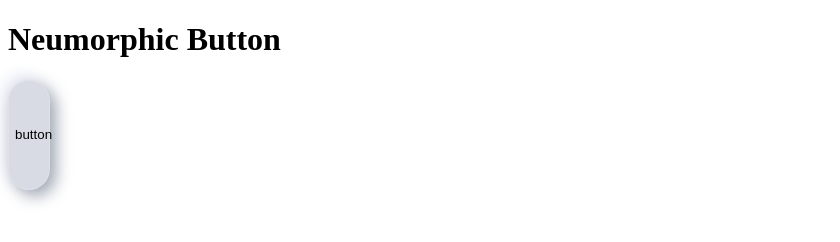
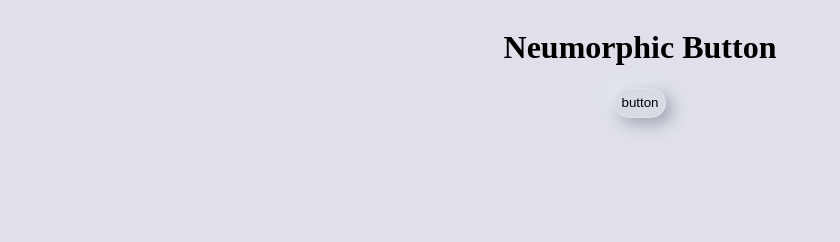
Before and after one commit to mbotha/css-neumorphic-button, a plain HTML site: page index.html in a window 1280 px wide. Shown: the whole page, without its empty margins (0-840 px from the left). Drawn offline with Linux system fonts and the light colour scheme; a web font is replaced by a local one.

Commit message:
Update style.css

```diff
--- a/style.css
+++ b/style.css
@@ -1,7 +1,24 @@
+body{
+    background: #dfe0e9;
+}
+.container {
+    display: flex;
+    margin: 0 auto;
+    width: 80%;
+}
+
+.text-center {
+    text-align: center;
+}
+
+.box {
+    flex: 1;
+}
+
 .btn-white {
     position: relative;
-    width: 42px;
-    height: 110px;
+    width:;
+    height: 30px;
     background: #d8dbe3;
     border: 1px solid rgba(255, 255, 255, 0.2);
     box-sizing: border-box;
```
